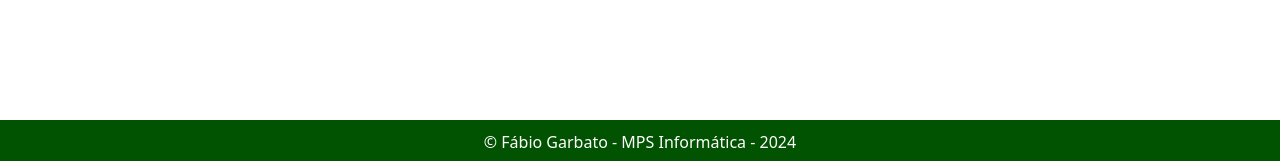
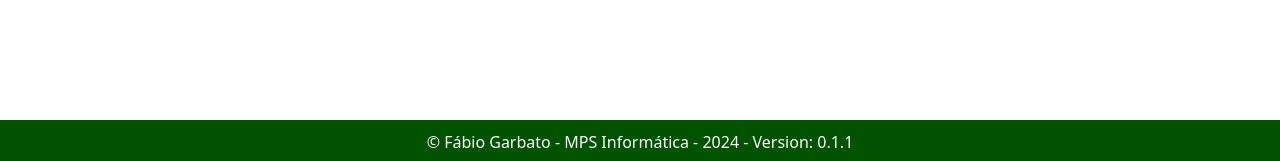
Before and after one commit to fabiogarbato/MapeadorObjetosDelphiFront, a React (Create React App) app: page /MapMenu in a window 1280 px wide. Shown: the part 636-797 px from the top of the page. Built offline with nearby package versions, Linux system fonts and the light colour scheme; a web font is replaced by a local one.

Commit message:
Ajuste de versionamento e footer

```diff
--- a/package.json
+++ b/package.json
@@ -24,7 +24,7 @@
     "react-calendar": "^4.8.0",
     "react-chartjs-2": "^5.2.0",
     "react-copy-to-clipboard": "^5.1.0",
-    "react-datepicker": "^6.3.0",
+    "react-datepicker": "^6.4.0",
     "react-dom": "^18.2.0",
     "react-icons": "^5.0.1",
     "react-router-dom": "^6.22.0",
@@ -38,6 +38,7 @@
     "start": "concurrently \"npm run server\" \"npm run client\"",
     "server": "nodemon node backend/servidor.js",
     "client": "react-scripts start",
+    "prebuild": "npm version patch",
     "build": "react-scripts build",
     "test": "react-scripts test",
     "eject": "react-scripts eject",
--- /dev/null
+++ b/src/Footer.js
@@ -0,0 +1,20 @@
+import {Container}  from 'react-bootstrap';
+import React from 'react'
+import 'bootstrap/dist/css/bootstrap.min.css';
+import packageJson from '../package.json';
+
+const Footer = () => {
+
+  return (
+    <Container fluid style={{ backgroundColor: 'white'}}>
+        <Container style={{ minHeight: '10vh'}}></Container>
+        <footer className="footer">
+            <Container fluid>
+                <p className="text-center mb-0">© Fábio Garbato - MPS Informática - {new Date().getFullYear()} - Version: {packageJson.version}</p>
+            </Container>
+        </footer>
+  </Container>
+  );
+}
+
+export default Footer;
--- a/src/Home.js
+++ b/src/Home.js
@@ -5,6 +5,7 @@ import Navbar from 'react-bootstrap/Navbar';
 import 'bootstrap/dist/css/bootstrap.min.css';
 import Mps from './images/mps.png'
 import { Link } from 'react-router-dom';
+import Footer from './Footer';
 
 const App = () => {
   return (
@@ -50,11 +51,7 @@ const App = () => {
                 </Col>
             </Row>
         </Container>
-        <footer className="footer">
-            <Container fluid>
-                <p className="mb-0">© Fábio Garbato - MPS Informática - {new Date().getFullYear()}</p>
-            </Container>
-        </footer>
+        <Footer/>
   </Container>
   );
 }
--- a/src/MapMenu.js
+++ b/src/MapMenu.js
@@ -5,6 +5,7 @@ import Navbar from 'react-bootstrap/Navbar';
 import 'bootstrap/dist/css/bootstrap.min.css';
 import Mps from './images/mps.png'
 import { Link } from 'react-router-dom';
+import Footer from './Footer';
 
 const MapMenu = () => {
   return (
@@ -41,11 +42,7 @@ const MapMenu = () => {
                 </Col>
             </Row>
         </Container>
-        <footer className="footer">
-            <Container fluid>
-                <p className="mb-0">© Fábio Garbato - MPS Informática - {new Date().getFullYear()}</p>
-            </Container>
-        </footer>
+        <Footer/>
   </Container>
   );
 }
--- a/src/Mapeador.js
+++ b/src/Mapeador.js
@@ -9,6 +9,7 @@ import ExcelJS from 'exceljs';
 import saveAs from 'file-saver';
 import { CopyToClipboard } from 'react-copy-to-clipboard';
 import { API_BASE_URL } from './config';
+import Footer from './Footer';
 
 const Mapeador = () => {
 
@@ -247,11 +248,7 @@ const Mapeador = () => {
             </Modal.Footer>
         </Modal>
         <Container style={{ minHeight: '10vh'}}></Container>
-        <footer className="footer">
-            <Container fluid>
-                <p className="text-center mb-0">© Fábio Garbato - MPS Informática - {new Date().getFullYear()}</p>
-            </Container>
-        </footer>
+        <Footer/>
   </Container>
   );
 }
--- a/src/MapeadorDataModule.js
+++ b/src/MapeadorDataModule.js
@@ -9,6 +9,7 @@ import { Link } from 'react-router-dom';
 import ExcelJS from 'exceljs';
 import saveAs from 'file-saver';
 import { API_BASE_URL } from './config';
+import Footer from './Footer';
 
 const MapeadorDataModule = () => {
 
@@ -263,11 +264,7 @@ const MapeadorDataModule = () => {
             </Modal.Footer>
         </Modal>
         <Container style={{ minHeight: '10vh'}}></Container>
-        <footer className="footer">
-            <Container fluid >
-                <p className="text-center mb-0">© Fábio Garbato - MPS Informática - {new Date().getFullYear()}</p>
-            </Container>
-        </footer>
+        <Footer/>
   </Container>
   );
 }
--- a/src/Migrador.js
+++ b/src/Migrador.js
@@ -9,6 +9,7 @@ import { Chart, ArcElement, Tooltip, Legend } from 'chart.js';
 import { Pie } from 'react-chartjs-2';
 import { API_BASE_URL } from './config';
 import jschardet from 'jschardet';
+import Footer from './Footer';
 
 Chart.register(ArcElement, Tooltip, Legend);
 
@@ -163,11 +164,7 @@ const Migrador = () => {
                 </Link>
             </Container>
             <Container style={{ minHeight: '10vh'}}></Container>
-            <footer className="footer">
-                <Container fluid>
-                    <p className="mb-0">© Fábio Garbato - MPS Informática - {new Date().getFullYear()}</p>
-                </Container>
-            </footer>
+            <Footer/>
         </Container>
     );
   }
--- a/src/Relatorio.js
+++ b/src/Relatorio.js
@@ -13,6 +13,7 @@ import { Popover, OverlayTrigger } from 'react-bootstrap';
 import 'react-datepicker/dist/react-datepicker.css';
 import ListaEventos from './ListaEventos.js'
 import { API_BASE_URL } from './config';
+import Footer from './Footer';
 
 Chart.register(ArcElement, Tooltip, Legend);
 
@@ -283,11 +284,7 @@ const Relatorio = () => {
                 </Link>
             </Container>
             <Container style={{ minHeight: '4vh'}}></Container>
-            <footer className="footer">
-                <Container fluid>
-                    <p className="mb-0">© Fábio Garbato - MPS Informática - {new Date().getFullYear()}</p>
-                </Container>
-            </footer>
+            <Footer/>
         </Container>
     );
   }
```
Also changed, not shown: 1 other file (tests, documents, lock files or other folders).
